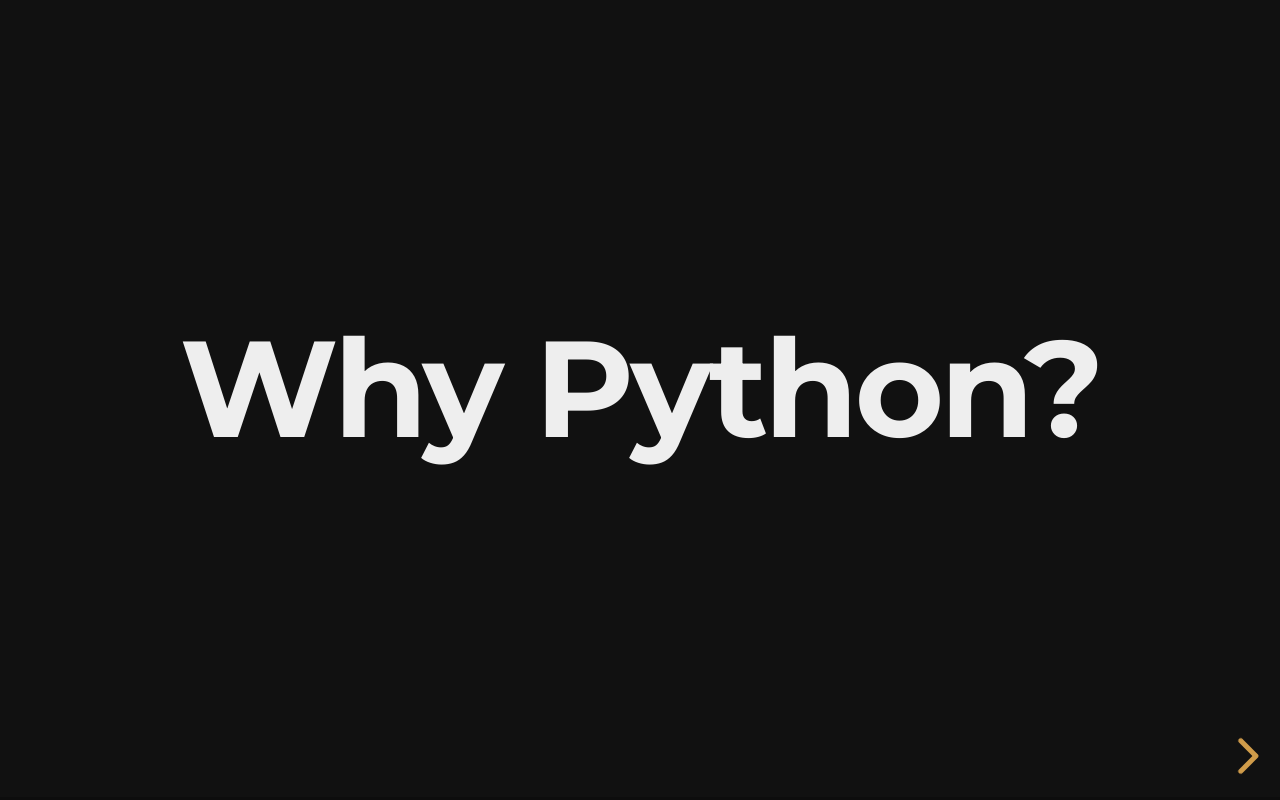
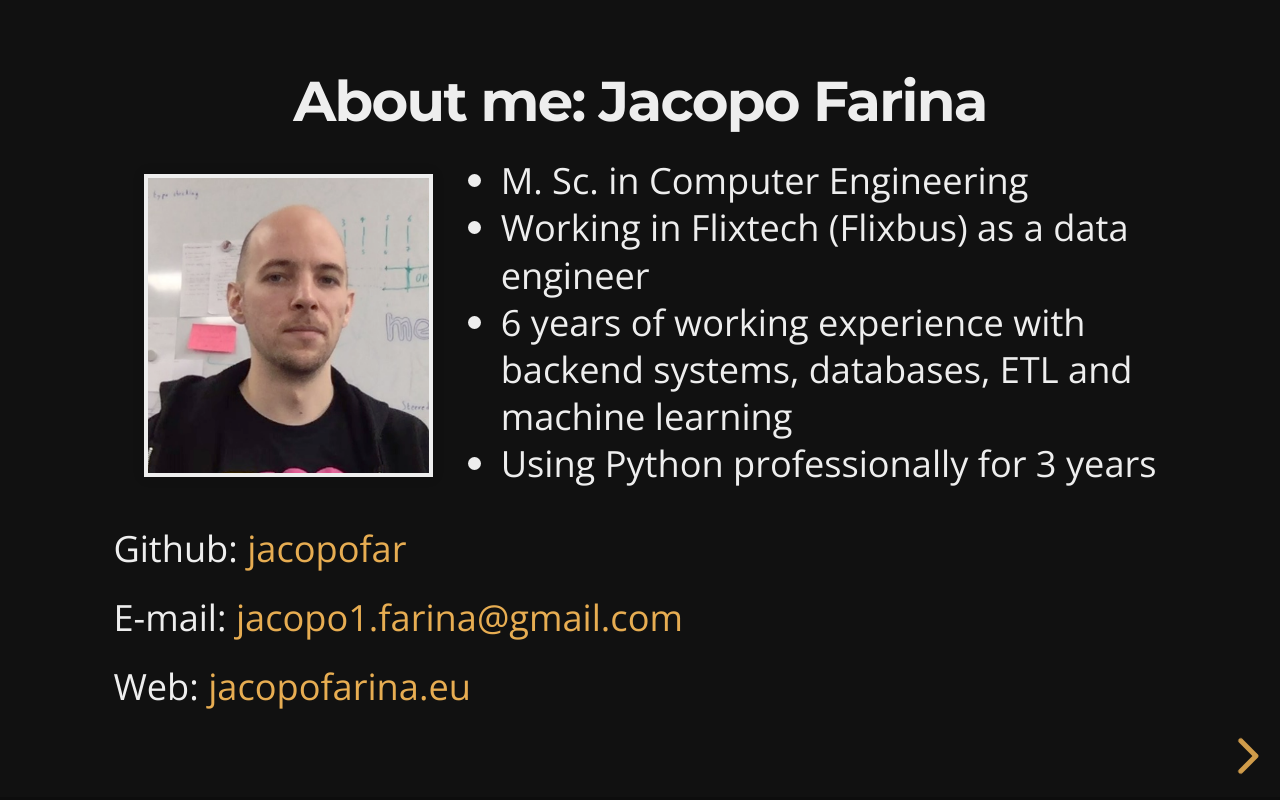
Before and after one commit to utstikkar/IntroPythonForDS, a website: page slides/index.html in a window 1280 px wide. Drawn offline with nearby package versions, Linux system fonts and the light colour scheme.

Commit message:
Add about me slide

```diff
--- a/slides/index.html
+++ b/slides/index.html
@@ -35,6 +35,25 @@
   <body>
     <div class="reveal">
       <div class="slides">
+        <section>
+            <h3>About me: <strong>Jacopo Farina</strong></h3>
+            <div style="display: flex;">
+                <div style="flex: 1;">
+                        <img src="jacopo_farina.png" alt="Face of Jacopo Farina" width="80%"/>
+                </div>
+                <div style="flex: 2;">
+                    <ul>
+                        <li>M. Sc. in Computer Engineering</li>
+                        <li>Working in Flixtech (Flixbus) as a data engineer</li>
+                        <li>6 years of working experience with backend systems, databases, ETL and machine learning</li>
+                        <li>Using Python professionally for 3 years</li>
+                    </ul>
+                </div>
+            </div>
+            <p style="text-align: left;">Github: <a href="https://github.com/jacopofar">jacopofar</a></p>
+            <p style="text-align: left;">E-mail: <a href="mailto: jacopo1.farina@gmail.com">jacopo1.farina@gmail.com</a></p>
+            <p style="text-align: left;">Web: <a href="https://jacopofarina.eu/?dsr">jacopofarina.eu</a></p>
+        </section>
         <section>
             <h1>Why Python?</h1>
         </section>
```
Also changed, not shown: slides/jacopo_farina.png (added).
